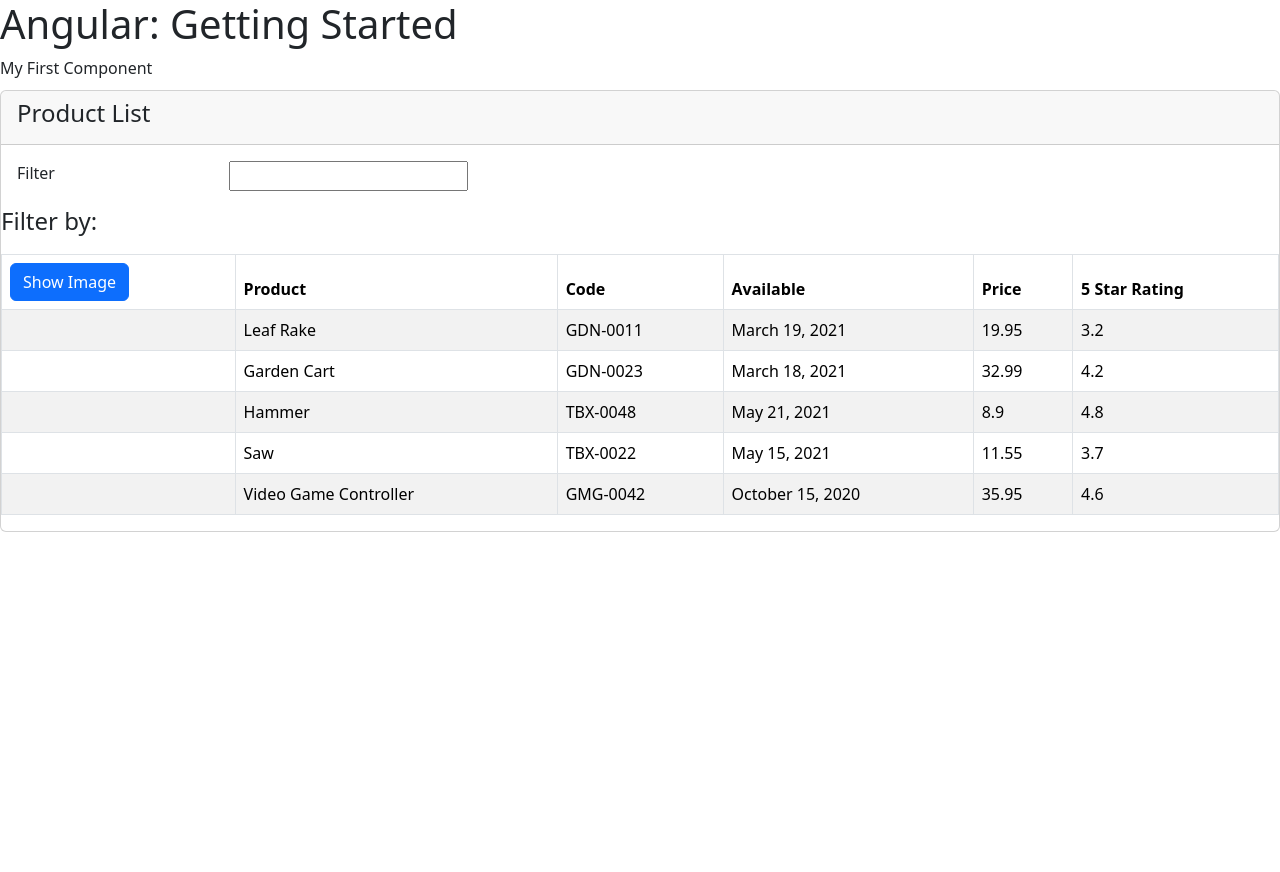
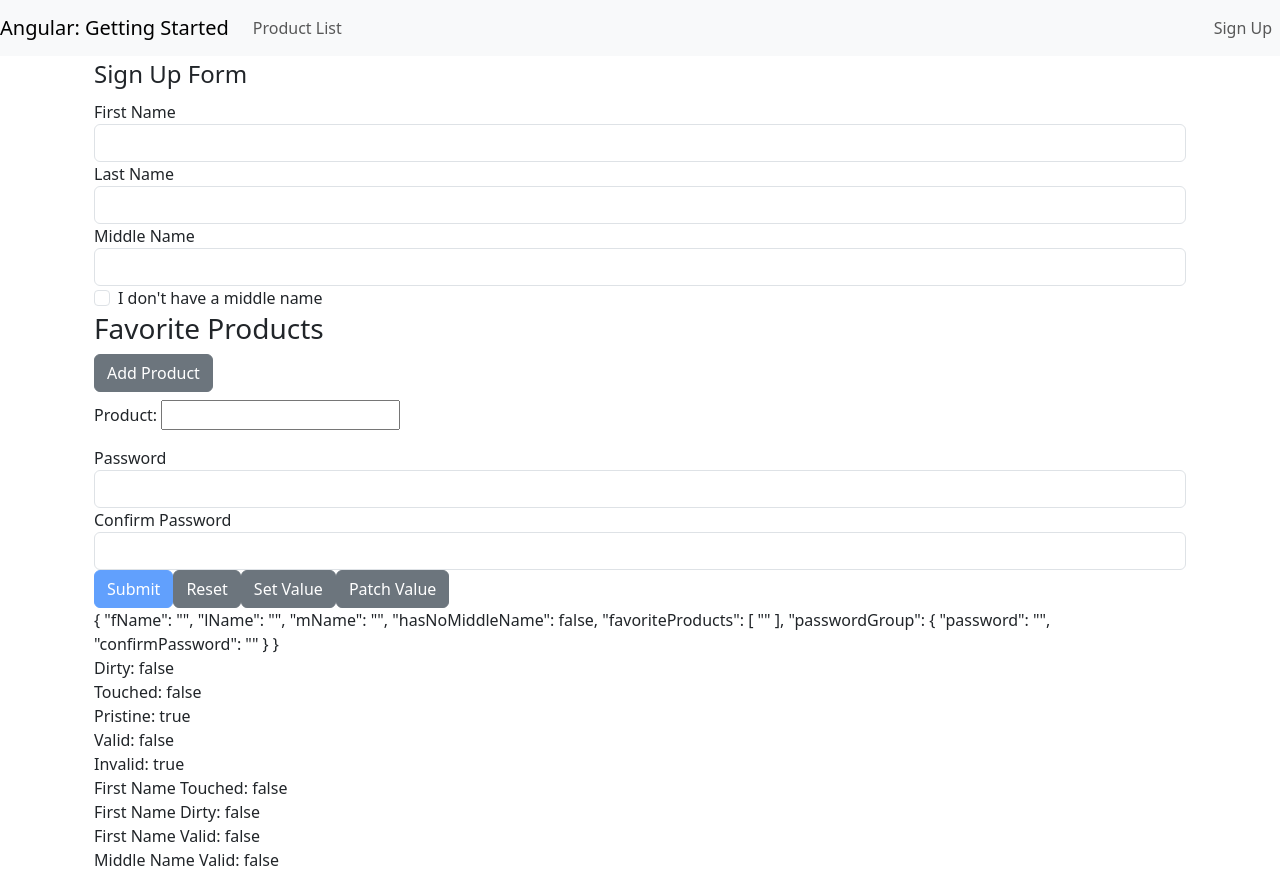
Before and after one commit to dljimenez2324/AngularStartSLec, an Angular app: page /sign-up in a window 1280 px wide. Before the commit the page ends 800 px from the top, so only its background shows below. Built offline with nearby package versions, Linux system fonts and the light colour scheme.

Commit message:
Implement routing and create sign-up component with form validation

```diff
--- a/src/app/app.component.html
+++ b/src/app/app.component.html
@@ -1,6 +1,27 @@
-<div style="text-align:center">
-  <h1>
-    Welcome to {{title}}!!
-  </h1>
-  ... Starter Files ...
-</div>
+<header>
+  <nav class="navbar navbar-expand-lg navbar-light bg-light">
+    <a class="navbar-brand" routerLink="/products">{{pageTitle}}</a>
+    <div class="collapse navbar-collapse" id="navbarNav">
+      <ul class="navbar-nav">
+        <li class="nav-item">
+          <a class="nav-link" routerLink="/products">Product List</a>
+        </li>
+      </ul>
+    </div>
+    <div class="ml-auto">
+      <ul class="navbar-nav">
+        <li class="nav-item">
+          <a class="nav-link" routerLink="/sign-up">Sign Up</a>
+        </li>
+      </ul>
+    </div>
+  </nav>
+</header>
+<main>
+  <div class="container">
+    <router-outlet></router-outlet>
+  </div>
+</main>
+<footer>
+
+</footer>
--- a/src/app/app.component.ts
+++ b/src/app/app.component.ts
@@ -2,13 +2,7 @@
 
 @Component({
   selector: 'pm-root',
-  template: `
-    <div>
-      <h1>{{pageTitle}}</h1>
-      <div>My First Component</div>
-      <pm-product-list></pm-product-list>
-    </div>
-    `
+  templateUrl: './app.component.html'
 })
 
 export class AppComponent {
--- /dev/null
+++ b/src/app/public/sign-up/sign-up.component.html
@@ -0,0 +1,63 @@
+<div class="container">
+    <fieldset>
+      <legend> Sign Up Form</legend>
+      <form [formGroup]="signupForm">
+        <div class="form-group" (ngSubmit)="submitForm()">
+          <label for="fName">First Name</label>
+          <input type="text" class="form-control" id="fName" formControlName="fName">
+        </div>
+        <div class="form-group">
+          <label for="lName">Last Name</label>
+          <input type="text" class="form-control" id="lName" formControlName="lName">
+        </div>
+        <div class="form-group">
+          <label for="mName">Middle Name</label>
+          <input type="text" class="form-control" id="mName" formControlName="mName">
+        </div>
+        <div class="form-group form-check">
+          <input type="checkbox" class="form-check-input" id="hasNoMiddleName" formControlName="hasNoMiddleName">
+          <label class="form-check-label" for="hasNoMiddleName">I don't have a middle name</label>
+        </div>
+
+        <div formArrayName="favoriteProducts" class="mb-3">
+            <h3>Favorite Products</h3> <button type="button" (click)="addProduct()" class="btn btn-secondary">Add Product</button>
+            <div *ngFor="let product of favoriteProducts.controls; let i=index" class="mt-2">
+              <label>
+                Product:
+                <input type="text" [formControlName]="i">
+              </label>
+            </div>
+        </div>
+
+        <div formGroupName="passwordGroup">
+            <div class="form-group">
+              <label for="password">Password</label>
+              <input type="password" class="form-control" id="password" formControlName="password">
+            </div>
+            <div class="form-group">
+              <label for="confirmPassword">Confirm Password</label>
+              <input type="password" class="form-control" id="confirmPassword"  formControlName="confirmPassword">
+            </div>
+            <span class="text-danger" *ngIf="signupForm.get('passwordGroup')?.errors?.['mismatch']"> ** Passwords do not match!</span>
+          </div>
+        <button type="submit" class="btn btn-primary" [disabled]="signupForm.invalid">Submit</button>
+        <button type="button" class="btn btn-secondary" (click)="resetForm()">Reset</button>
+
+        <button type="button" class="btn btn-secondary" (click)="setValue()">Set Value</button>
+        <button type="button" class="btn btn-secondary" (click)="patchValue()">Patch Value</button>
+      </form>
+    </fieldset>
+
+    <div>
+        <div>{{signupForm.value | json}}</div>
+        <div> Dirty: {{signupForm.dirty}}</div>
+        <div> Touched: {{signupForm.touched}}</div>
+        <div> Pristine: {{signupForm.pristine}}</div>
+        <div> Valid: {{signupForm.valid}}</div>
+        <div> Invalid: {{signupForm.invalid}}</div>
+        <div> First Name Touched: {{signupForm.get('fName')?.touched}}</div>
+        <div> First Name Dirty: {{signupForm.get('fName')?.dirty}}</div>
+        <div> First Name Valid: {{signupForm.get('fName')?.valid}}</div>
+        <div> Middle Name Valid: {{signupForm.get('mName')?.valid}}</div>
+      </div>
+  </div>
--- /dev/null
+++ b/src/app/public/sign-up/sign-up.component.ts
@@ -0,0 +1,108 @@
+import { Component, OnInit } from '@angular/core';
+import { AbstractControl, AbstractControlOptions, FormArray, FormBuilder, FormControl, FormGroup, ValidationErrors, Validators } from '@angular/forms';
+
+@Component({
+  selector: 'pm-sign-up',
+  templateUrl: './sign-up.component.html',
+  styleUrls: ['./sign-up.component.css']
+})
+
+export class SignUpComponent implements OnInit {
+  signupForm = this.formBuilder.group({
+    fName: ['', [Validators.required, this.forbiddenName]],
+    lName: ['', [Validators.required, Validators.minLength(2)]],
+    mName: ['', Validators.required],
+    hasNoMiddleName: [false],
+    favoriteProducts: this.formBuilder.array([
+      this.formBuilder.control('')
+    ]),
+    passwordGroup: this.formBuilder.group({
+      password: "",
+      confirmPassword: ""
+}, {validator: this.passwordMatch} as AbstractControlOptions),
+  });
+
+  get favoriteProducts() {
+    return this.signupForm.get('favoriteProducts') as FormArray;
+  }
+
+  addProduct() {
+    this.favoriteProducts.push(this.formBuilder.control(''));
+  }
+
+  constructor(
+    private formBuilder: FormBuilder
+  ) { }
+
+  ngOnInit(): void {
+    this.signupForm.get('hasNoMiddleName')?.valueChanges.subscribe(val => {
+      const control =  this.signupForm.get('mName');
+      if(control) {
+        if(val) {
+          control.clearValidators();
+        } else {
+          control.setValidators(Validators.required);
+        }
+        control.updateValueAndValidity();
+      }
+    });
+  }
+
+  resetForm() {
+    this.signupForm.reset();
+  }
+
+  forbiddenName(c: AbstractControl): ValidationErrors | null {
+    if (c.value && c.value.toLowerCase() === 'test') {
+      return { 'forbiddenName': true};
+    }
+    return null;
+  }
+
+  passwordMatch(c: AbstractControl): ValidationErrors | null {
+    const password = c.get('password');
+    const confirmPassword = c.get('confirmPassword');
+
+    if (password?.value && confirmPassword?.value && password.value !== confirmPassword.value) {
+      return { 'mismatch': true};
+    }
+    return null;
+  }
+
+  setValue() {
+    this.signupForm.setValue({
+      fName: 'Casey',
+      lName: 'Valdez',
+      mName: 'Casey',
+      hasNoMiddleName: true,
+      passwordGroup: {
+        password: 'password',
+        confirmPassword: 'password'
+      },
+      favoriteProducts: ['product1', 'product2']
+    });
+  }
+
+  patchValue(){
+    this.signupForm.patchValue({
+      fName: 'Casey'
+    });
+  }
+
+  submitForm() {
+    if(this.signupForm.invalid) {
+      alert('Fix errors on form');
+    } else {
+      alert('Successful!');
+       console.log(this.signupForm.value);
+      this.signupForm.reset();
+    }
+  }
+
+
+
+
+
+
+
+}
```
Also changed, not shown: src/app/app-routing.module.ts (added, +17 -0 lines), src/app/app.module.ts (+6 -1 lines), src/app/public/public-routing.module.ts (added, +13 -0 lines), src/app/public/public.module.ts (added, +19 -0 lines), src/app/public/sign-up/sign-up.component.css (added), 1 other file (tests, documents, lock files or other folders).
